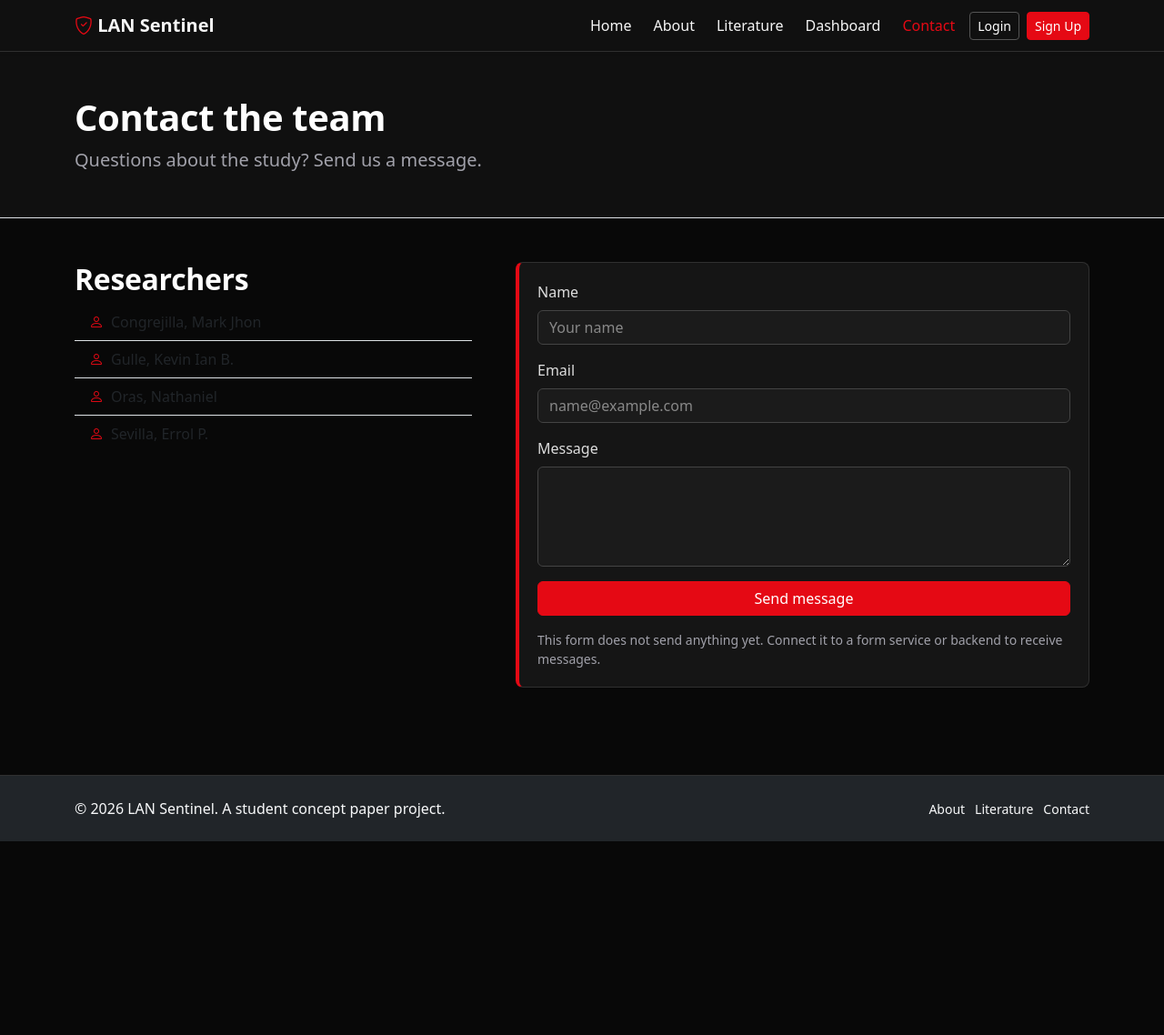
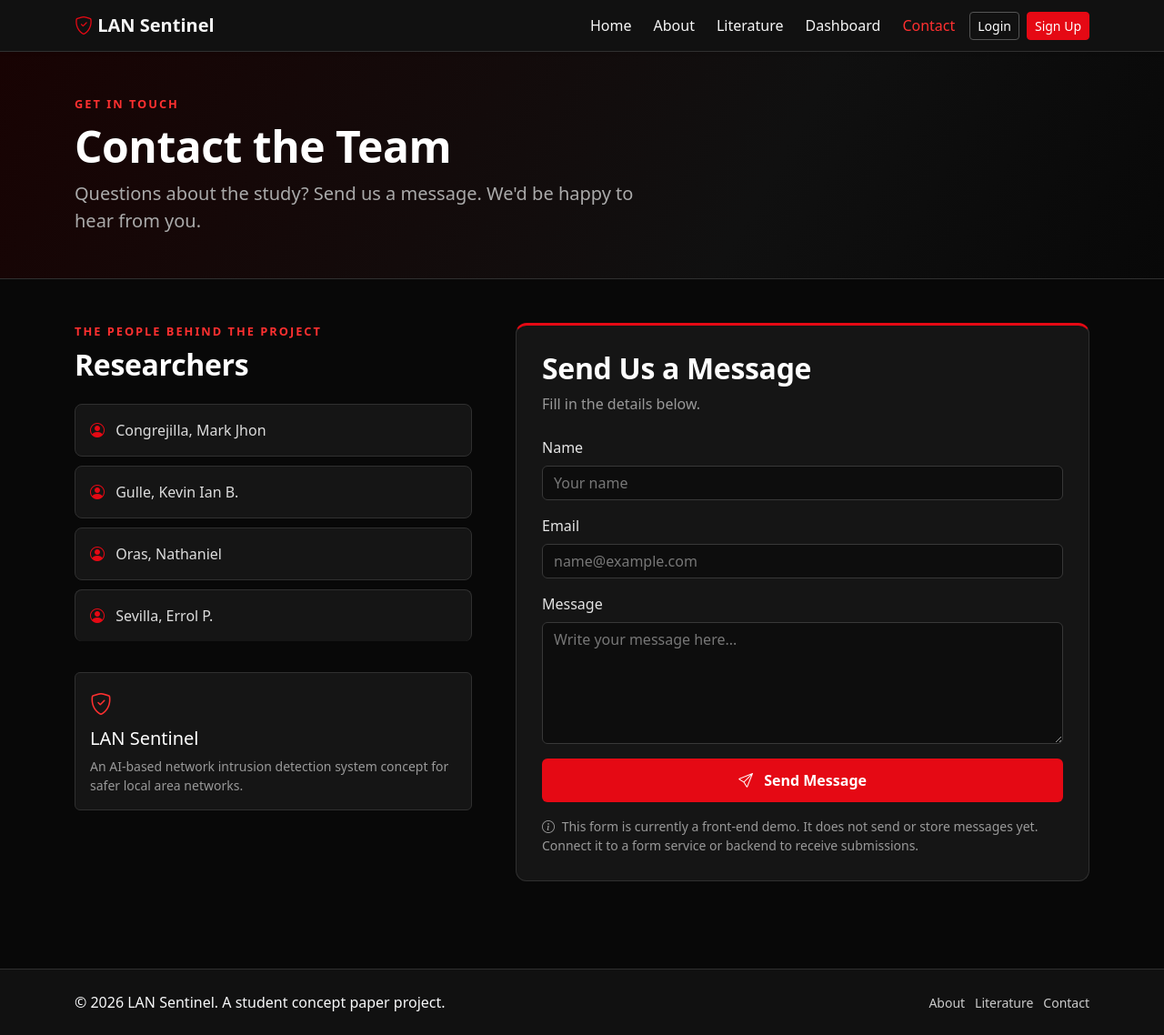
Before and after one commit to congrejillamark-prog/lan-sentinel, a plain HTML site: page pages/contact.html in a window 1280 px wide. Shown: the whole page at 91% size. Before the commit the page ends 925 px from the top, so only its background shows below. Drawn offline with Linux system fonts and the light colour scheme.

Commit message:
Update contact.html

```diff
--- a/pages/contact.html
+++ b/pages/contact.html
@@ -4,41 +4,348 @@
   <meta charset="UTF-8">
   <meta name="viewport" content="width=device-width, initial-scale=1">
   <title>LAN Sentinel | Contact</title>
+
   <link rel="icon" type="image/svg+xml" href="../assets/images/favicon.svg">
   <link href="../assets/css/bootstrap.min.css" rel="stylesheet">
   <link href="../assets/css/bootstrap-icons.min.css" rel="stylesheet">
   <link href="../assets/css/style.css" rel="stylesheet">
   <link href="../assets/css/project.css" rel="stylesheet">
+
+  <style>
+    body {
+      background: #080808;
+      color: #e5e5e5;
+    }
+
+    .navbar {
+      background: #111 !important;
+      border-bottom: 1px solid #303030;
+    }
+
+    .navbar-brand,
+    .navbar .nav-link {
+      color: #f5f5f5 !important;
+    }
+
+    .navbar .nav-link:hover,
+    .navbar .nav-link.active {
+      color: #ff3030 !important;
+    }
+
+    .navbar-toggler {
+      border-color: #444;
+    }
+
+    .navbar-toggler-icon {
+      filter: invert(1);
+    }
+
+    .page-header {
+      background: linear-gradient(120deg, #180303, #101010 65%, #080808);
+      border-bottom: 1px solid #303030;
+    }
+
+    .page-header h1 {
+      color: #fff;
+    }
+
+    .page-header p {
+      color: #aaa !important;
+    }
+
+    .researchers-section {
+      background: #080808;
+    }
+
+    h2, h3 {
+      color: #fff;
+    }
+
+    .researcher-list {
+      background: transparent;
+    }
+
+    .researcher-list .list-group-item {
+      background: #151515 !important;
+      color: #ddd;
+      border: 1px solid #303030;
+      padding: 16px;
+      margin-bottom: 10px;
+      border-radius: 8px;
+    }
+
+    .researcher-list i {
+      color: #e50914 !important;
+    }
+
+    .contact-panel {
+      background: #151515;
+      border: 1px solid #303030;
+      border-top: 3px solid #e50914;
+      border-radius: 12px;
+      padding: 28px;
+    }
+
+    .form-label {
+      color: #e5e5e5;
+    }
+
+    .form-control {
+      background: #0d0d0d;
+      color: #fff;
+      border: 1px solid #383838;
+    }
+
+    .form-control:focus {
+      background: #0d0d0d;
+      color: #fff;
+      border-color: #e50914;
+      box-shadow: 0 0 0 .2rem rgba(229, 9, 20, .15);
+    }
+
+    .form-control::placeholder {
+      color: #777;
+    }
+
+    .form-control:focus-visible {
+      outline: none;
+    }
+
+    .btn-send {
+      background: #e50914;
+      color: #fff;
+      border: none;
+      font-weight: 600;
+      padding: 12px;
+      transition: .2s ease;
+    }
+
+    .btn-send:hover {
+      background: #b80710;
+      color: #fff;
+      box-shadow: 0 0 18px rgba(229, 9, 20, .25);
+    }
+
+    .text-muted {
+      color: #999 !important;
+    }
+
+    .accent {
+      color: #ff3030;
+    }
+
+    .section-label {
+      color: #ff3030;
+      font-size: .8rem;
+      font-weight: 700;
+      letter-spacing: 2px;
+      text-transform: uppercase;
+      margin-bottom: 8px;
+    }
+
+    .footer {
+      background: #111 !important;
+      border-top: 1px solid #303030;
+    }
+
+    .footer a {
+      color: #ccc !important;
+      text-decoration: none;
+    }
+
+    .footer a:hover {
+      color: #ff3030 !important;
+    }
+
+    @media (max-width: 768px) {
+      .page-header {
+        padding: 40px 0 !important;
+      }
+
+      .contact-panel {
+        padding: 20px;
+      }
+    }
+  </style>
 </head>
+
 <body>
-  <nav class="navbar navbar-expand-lg bg-white shadow-sm sticky-top">
+
+  <!-- Navigation -->
+  <nav class="navbar navbar-expand-lg shadow-sm sticky-top">
     <div class="container">
-      <a class="navbar-brand fw-bold" href="../index.html"><i class="bi bi-shield-check text-brand"></i> LAN Sentinel</a>
-      <button class="navbar-toggler" type="button" data-bs-toggle="collapse" data-bs-target="#mainNav" aria-controls="mainNav" aria-expanded="false" aria-label="Toggle navigation"><span class="navbar-toggler-icon"></span></button>
-      <div class="collapse navbar-collapse" id="mainNav">
-        <ul class="navbar-nav ms-auto align-items-lg-center gap-lg-2"><li class="nav-item"><a class="nav-link" href="../index.html">Home</a></li><li class="nav-item"><a class="nav-link" href="about.html">About</a></li><li class="nav-item"><a class="nav-link" href="literature.html">Literature</a></li><li class="nav-item"><a class="nav-link" href="dashboard.html">Dashboard</a></li><li class="nav-item"><a class="nav-link active" href="contact.html">Contact</a></li>
-          <li class="nav-item"><a class="btn btn-outline-secondary btn-sm" href="../pages/login.html">Login</a></li>
-          <li class="nav-item"><a class="btn btn-brand btn-sm" href="../pages/signup.html">Sign Up</a></li>
+
+      <a class="navbar-brand fw-bold" href="../index.html">
+        <i class="bi bi-shield-check accent"></i> LAN Sentinel
+      </a>
+
+      <button class="navbar-toggler" type="button"
+        data-bs-toggle="collapse" data-bs-target="#mainNav"
+        aria-controls="mainNav" aria-expanded="false"
+        aria-label="Toggle navigation">
+        <span class="navbar-toggler-icon"></span>
+      </button>
+
+      <div class="collapse navbar-collapse" id="mainNav"><ul class="navbar-nav ms-auto align-items-lg-center gap-lg-2">
+          <li class="nav-item"><a class="nav-link" href="../index.html">Home</a></li>
+          <li class="nav-item"><a class="nav-link" href="about.html">About</a></li>
+          <li class="nav-item"><a class="nav-link" href="literature.html">Literature</a></li>
+          <li class="nav-item"><a class="nav-link" href="dashboard.html">Dashboard</a></li>
+          <li class="nav-item"><a class="nav-link active" href="contact.html">Contact</a></li>
+
+          <li class="nav-item">
+            <a class="btn btn-outline-secondary btn-sm" href="login.html">Login</a>
+          </li>
+
+          <li class="nav-item">
+            <a class="btn btn-brand btn-sm" href="signup.html">Sign Up</a>
+          </li>
         </ul>
       </div>
     </div>
   </nav>
-<header class="py-5 bg-white border-bottom"><div class="container"><h1 class="fw-bold">Contact the team</h1><p class="lead text-muted mb-0 lead-narrow">Questions about the study? Send us a message.</p></div></header>
-  <section class="py-5"><div class="container"><div class="row g-5">
-    <div class="col-md-5"><h2 class="fw-bold">Researchers</h2><ul class="list-group list-group-flush"><li class="list-group-item bg-transparent"><i class="bi bi-person text-brand me-2"></i>Congrejilla, Mark Jhon</li><li class="list-group-item bg-transparent"><i class="bi bi-person text-brand me-2"></i>Gulle, Kevin Ian B.</li><li class="list-group-item bg-transparent"><i class="bi bi-person text-brand me-2"></i>Oras, Nathaniel</li><li class="list-group-item bg-transparent"><i class="bi bi-person text-brand me-2"></i>Sevilla, Errol P.</li></ul></div>
-    <div class="col-md-7"><form class="panel">
-      <div class="mb-3"><label class="form-label" for="cname">Name</label><input type="text" id="cname" class="form-control" placeholder="Your name"></div>
-      <div class="mb-3"><label class="form-label" for="cemail">Email</label><input type="email" id="cemail" class="form-control" placeholder="name@example.com"></div>
-      <div class="mb-3"><label class="form-label" for="cmsg">Message</label><textarea id="cmsg" class="form-control" rows="4"></textarea></div>
-      <button type="button" class="btn btn-brand w-100">Send message</button>
-      <p class="small text-muted mt-3 mb-0">This form does not send anything yet. Connect it to a form service or backend to receive messages.</p>
-    </form></div></div></div></section>
-  <footer class="bg-dark text-light py-4 mt-5">
-    <div class="container d-flex flex-column flex-md-row justify-content-between align-items-center gap-2">
+
+  <!-- Page Header -->
+  <header class="page-header py-5">
+    <div class="container">
+      <div class="section-label">Get in Touch</div>
+      <h1 class="fw-bold display-5">Contact the Team</h1>
+      <p class="lead mb-0" style="color:#aaa; max-width:650px;">
+        Questions about the study? Send us a message.
+        We'd be happy to hear from you.
+      </p>
+    </div>
+  </header>
+
+  <!-- Contact Section -->
+  <section class="researchers-section py-5">
+    <div class="container">
+      <div class="row g-5">
+
+        <!-- Researchers -->
+        <div class="col-md-5">
+          <div class="section-label">The People Behind the Project</div>
+          <h2 class="fw-bold mb-4">Researchers</h2>
+
+          <ul class="list-group list-group-flush researcher-list">
+            <li class="list-group-item">
+              <i class="bi bi-person-circle me-2"></i>
+              Congrejilla, Mark Jhon
+            </li>
+
+            <li class="list-group-item">
+              <i class="bi bi-person-circle me-2"></i>
+              Gulle, Kevin Ian B.
+            </li>
+
+            <li class="list-group-item">
+              <i class="bi bi-person-circle me-2"></i>
+              Oras, Nathaniel
+            </li>
+
+            <li class="list-group-item">
+              <i class="bi bi-person-circle me-2"></i>
+              Sevilla, Errol P.
+            </li>
+          </ul>
+
+          <div class="mt-4 p-3 rounded"
+            style="background:#151515; border:1px solid #303030;">
+            <i class="bi bi-shield-check accent fs-4"></i>
+            <h5 class="text-white mt-2">LAN Sentinel</h5>
+            <p class="text-muted small mb-0">
+              An AI-based network intrusion detection system
+              concept for safer local area networks.
+            </p>
+          </div>
+        </div>
+
+        <!-- Contact Form -->
+        <div class="col-md-7">
+          <form class="contact-panel" id="contactForm">
+
+            <h2 class="fw-bold mb-2">Send Us a Message</h2>
+            <p class="text-muted mb-4">
+              Fill in the details below.
+            </p>
+
+            <div class="mb-3">
+              <label class="form-label" for="cname">Name</label>
+              <input
+                type="text"
+                id="cname"
+                class="form-control"
+                placeholder="Your name"
+                required
+              >
+            </div>
+
+            <div class="mb-3">
+              <label class="form-label" for="cemail">Email</label>
+              <input
+                type="email"
+                id="cemail"
+                class="form-control"
+                placeholder="name@example.com"
+                required
+              >
+            </div>
+
+            <div class="mb-3">
+              <label class="form-label" for="cmsg">Message</label>
+              <textarea
+                id="cmsg"
+                class="form-control"
+                rows="5"
+                placeholder="Write your message here..."
+                required
+              ></textarea>
+            </div>
+
+            <button type="submit" class="btn btn-send w-100">
+              <i class="bi bi-send me-2"></i> Send Message
+            </button><p class="small text-muted mt-3 mb-0">
+              <i class="bi bi-info-circle me-1"></i>
+              This form is currently a front-end demo. It does not
+              send or store messages yet. Connect it to a form
+              service or backend to receive submissions.
+            </p>
+
+          </form>
+        </div>
+
+      </div>
+    </div>
+  </section>
+
+  <!-- Footer -->
+  <footer class="footer text-light py-4 mt-5">
+    <div class="container d-flex flex-column flex-md-row
+      justify-content-between align-items-center gap-2">
+
       <span>&copy; 2026 LAN Sentinel. A student concept paper project.</span>
-      <span class="small"><a class="text-light" href="../pages/about.html">About</a> &nbsp; <a class="text-light" href="../pages/literature.html">Literature</a> &nbsp; <a class="text-light" href="../pages/contact.html">Contact</a></span>
+
+      <span class="small">
+        <a href="about.html">About</a> &nbsp;
+        <a href="literature.html">Literature</a> &nbsp;
+        <a href="contact.html">Contact</a>
+      </span>
+
     </div>
   </footer>
+
   <script src="../assets/js/bootstrap.bundle.min.js"></script>
+
+  <script>
+    // Contact form demo
+    document.getElementById("contactForm").addEventListener("submit", function(event) {
+      event.preventDefault();
+
+      alert("Thank you for your message! This is only a demo, so your message has not been sent.");
+
+      this.reset();
+    });
+  </script>
+
 </body>
 </html>
```
